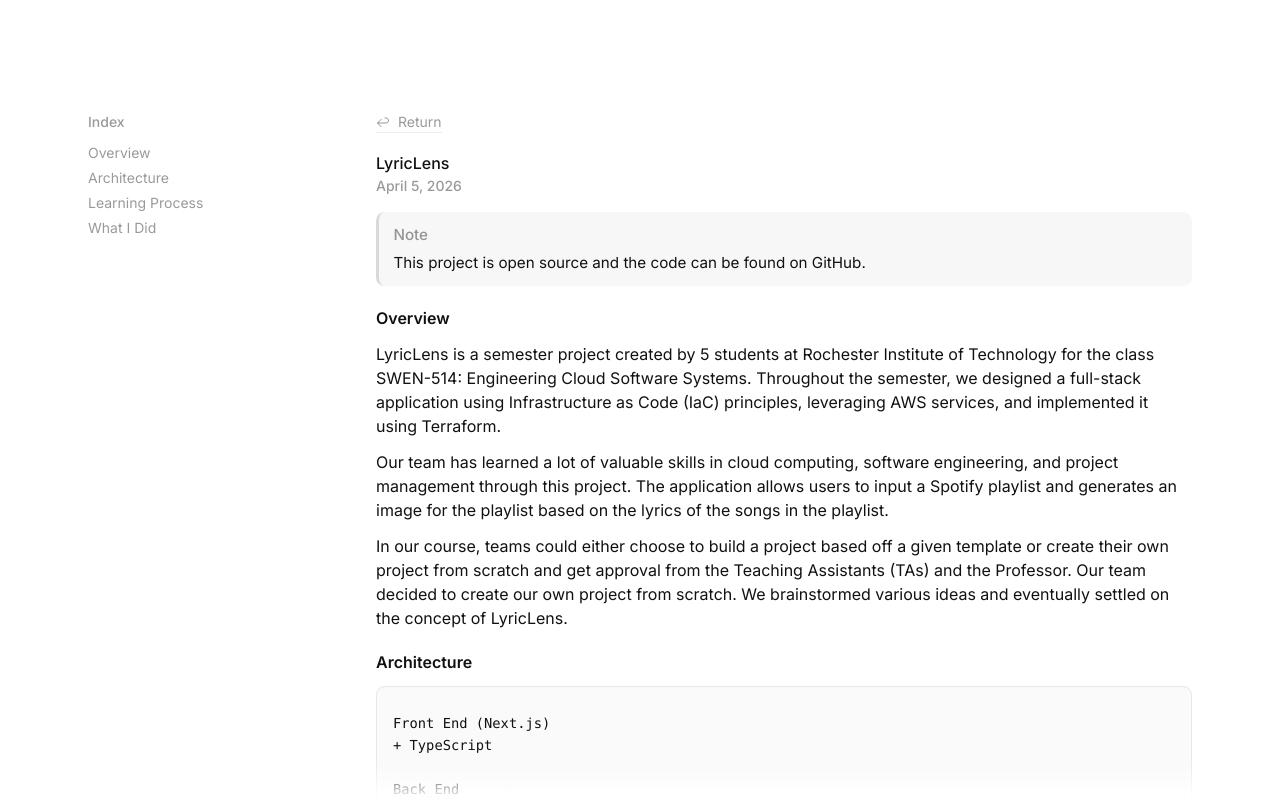
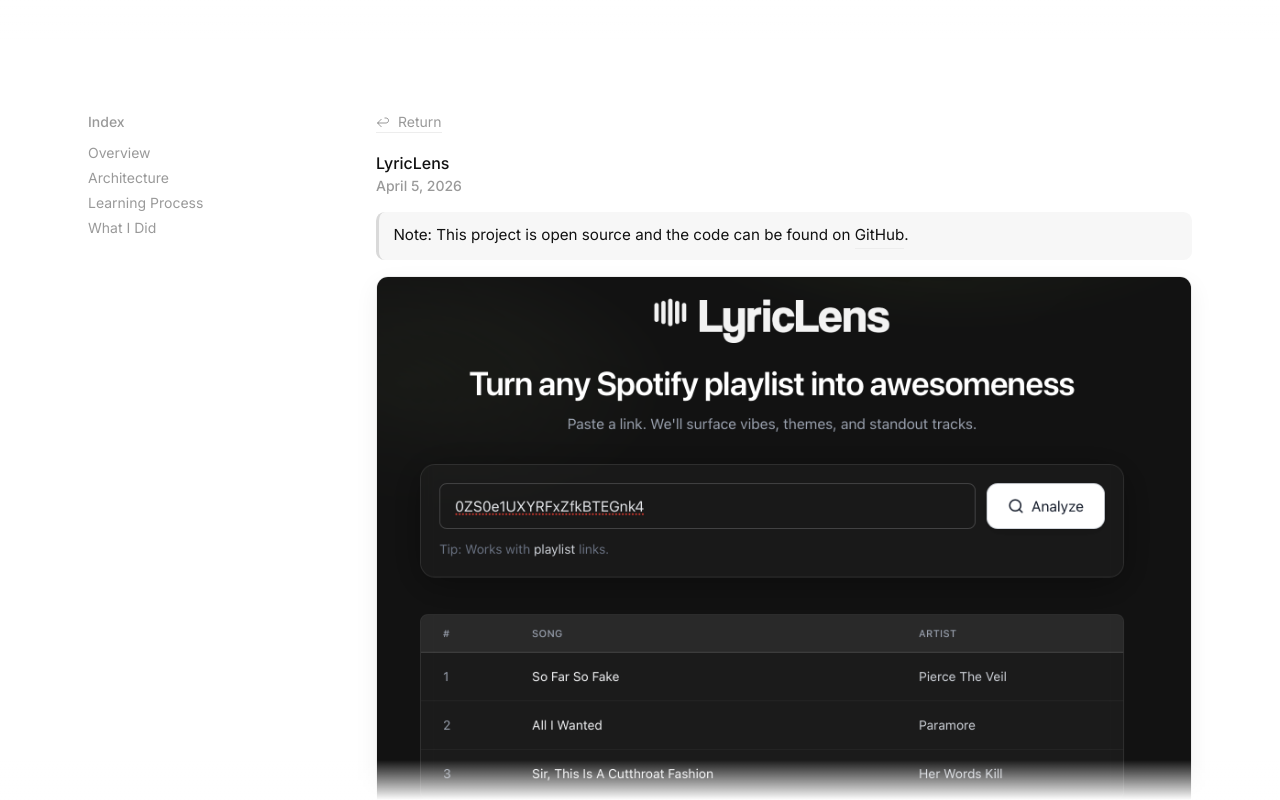
Before and after one commit to devinvasavong/vasavong.dev, a Next.js app: page /posts/lyriclens in a window 1280 px wide. Shown: the top 800 px of the page. Built offline with nearby package versions, Linux system fonts and the light colour scheme.

Commit message:
Refactor code structure for improved readability and maintainability

```diff
--- a/app/(paths)/posts/[slug]/page.tsx
+++ b/app/(paths)/posts/[slug]/page.tsx
@@ -66,6 +66,20 @@
     return "";
 }
 
+function getFirstMarkdownImageSrc(markdown: string): string | null {
+    const match = markdown.match(/!\[[^\]]*\]\(([^)\s]+)(?:\s+["'][^"']*["'])?\)/);
+    return match?.[1] ?? null;
+}
+
+function toAbsoluteUrl(siteUrl: string, maybePath: string): string {
+    if (/^https?:\/\//i.test(maybePath)) {
+        return maybePath;
+    }
+
+    const normalizedPath = maybePath.startsWith("/") ? maybePath : `/${maybePath}`;
+    return `${siteUrl.replace(/\/$/, "")}${normalizedPath}`;
+}
+
 export async function generateStaticParams() {
     return getPostBySlugs().map((slug) => ({ slug }))
 }
@@ -84,6 +98,8 @@
     const description = post.subtitle ? post.subtitle : post.content.slice(0, 160).replace(/\n/g, " ") + "...";
     const siteUrl = process.env.NEXT_PUBLIC_SITE_URL || "http://vasavong.dev";
     const postUrl = `${siteUrl}/posts/${post.slug}`;
+    const firstImage = getFirstMarkdownImageSrc(post.content);
+    const openGraphImage = firstImage ? toAbsoluteUrl(siteUrl, firstImage) : undefined;
 
     const metadata: Metadata = {
         title: post.title,
@@ -95,6 +111,7 @@
             url: postUrl,
             type: "article",
             publishedTime: post.date ? new Date(post.date).toISOString() : undefined,
+            images: openGraphImage ? [openGraphImage] : undefined,
         },
 
         twitter: {
@@ -102,6 +119,7 @@
             title: post.title,
             description: description,
             creator: "@devinvasavong",
+            images: openGraphImage ? [openGraphImage] : undefined,
         },
 
         alternates: {
@@ -161,16 +179,9 @@
         );
     };
 
-    const renderBlockquote = ({ children }: { children?: ReactNode }) => {
-        const type = textFromReactNode(children).trim().split(": ")[0];
-        const text = textFromReactNode(children).trim().split(": ").slice(1).join(": ").trim();
-        return (
-            <div className="md-blockquote">
-                <strong style={{ color: "var(--subtitle-color)", fontWeight: "500" }}>{type}</strong>
-                <p >{text}</p>
-            </div>
-        )
-    }
+    const renderBlockquote = ({ children }: { children?: ReactNode }) => (
+        <blockquote className="md-blockquote">{children}</blockquote>
+    );
 
     return (
         <div className="w-screen min-h-screen">
--- a/app/globals.css
+++ b/app/globals.css
@@ -84,6 +84,16 @@
   font-family:
     ui-monospace, SFMono-Regular, Menlo, Monaco, Consolas, "Liberation Mono",
     "Courier New", monospace;
+}
+
+.post-content img {
+  display: block;
+  width: 100%;
+  height: auto;
+  margin: 1rem 0;
+  border-radius: 0.75rem;
+  border: 1px solid #ececec;
+  box-shadow: 0 8px 24px rgba(0, 0, 0, 0.06);
 }
 
 .post-content :not(pre) > code {
--- a/posts/lyriclens.mdx
+++ b/posts/lyriclens.mdx
@@ -5,6 +5,8 @@
 ---
 
 > Note: This project is open source and the code can be found on [GitHub](https://github.com/lyricslens/lyriclens).
+
+![LyricLens Landing Page](/images/LyricLensLanding.png)
 
 # Overview
 
```
Also changed, not shown: posts/images/LyricLensLanding.png (added), public/images/LyricLensLanding.png (added).
